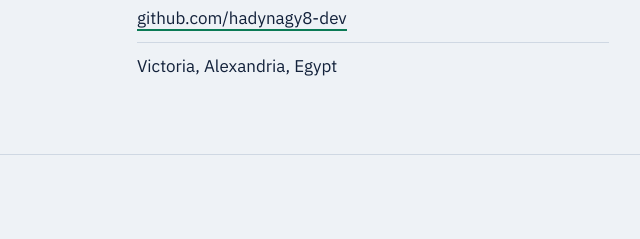
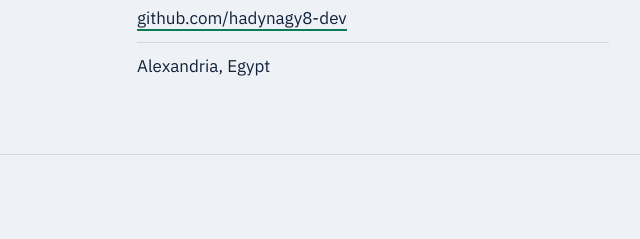
Before and after one commit to hadynagy8-dev/github-portfolio, a plain HTML site: page index.html in a window 1280 px wide. Shown: the part 3154-3393 px from the top of the page, 527-1167 px from the left. Drawn offline with nearby package versions, Linux system fonts and the light colour scheme.

Commit message:
Update index.html

```diff
--- a/index.html
+++ b/index.html
@@ -3,7 +3,7 @@
 <head>
 <meta charset="utf-8">
 <meta name="viewport" content="width=device-width, initial-scale=1">
-<title>Hady Mohamed Nagy | Junior Software QA Tester</title>
+<title>Hady Nagy | Junior Software QA Tester</title>
 <meta name="description" content="Junior Software QA Tester in Alexandria, Egypt. Test design, API testing with Postman, bug reporting in Jira, and Selenium. Available on Upwork.">
 <link rel="preconnect" href="https://fonts.googleapis.com">
 <link rel="preconnect" href="https://fonts.gstatic.com" crossorigin>
@@ -204,7 +204,7 @@ footer{border-top:1px solid var(--line);padding:28px 0 40px;color:var(--muted);f
     <li><a href="tel:+201270127042">01270127042</a></li>
     <li><a href="https://linkedin.com/in/hadynagy" target="_blank" rel="noopener">linkedin.com/in/hadynagy</a></li>
     <li><a href="https://github.com/hadynagy8-dev" target="_blank" rel="noopener">github.com/hadynagy8-dev</a></li>
-    <li>Victoria, Alexandria, Egypt</li>
+    <li>Alexandria, Egypt</li>
   </ul>
 </div></section>
 </main>
```
